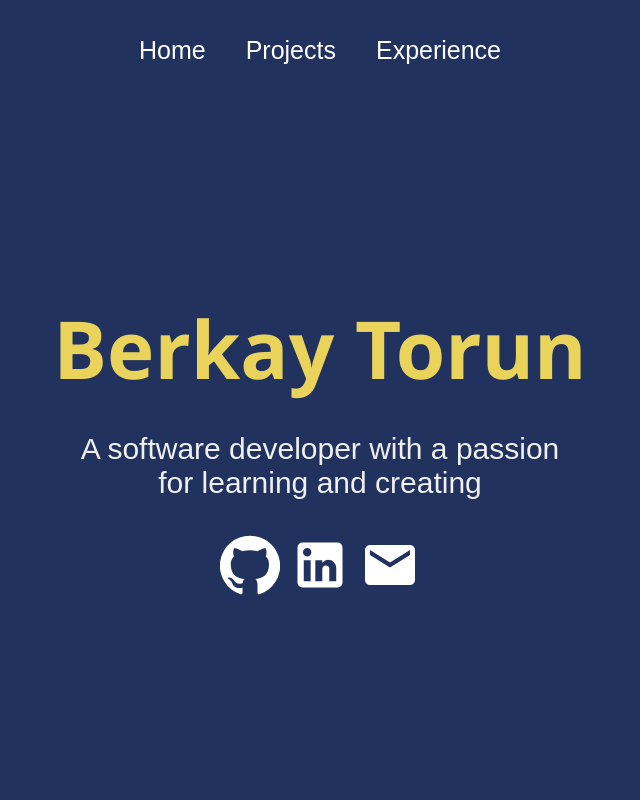
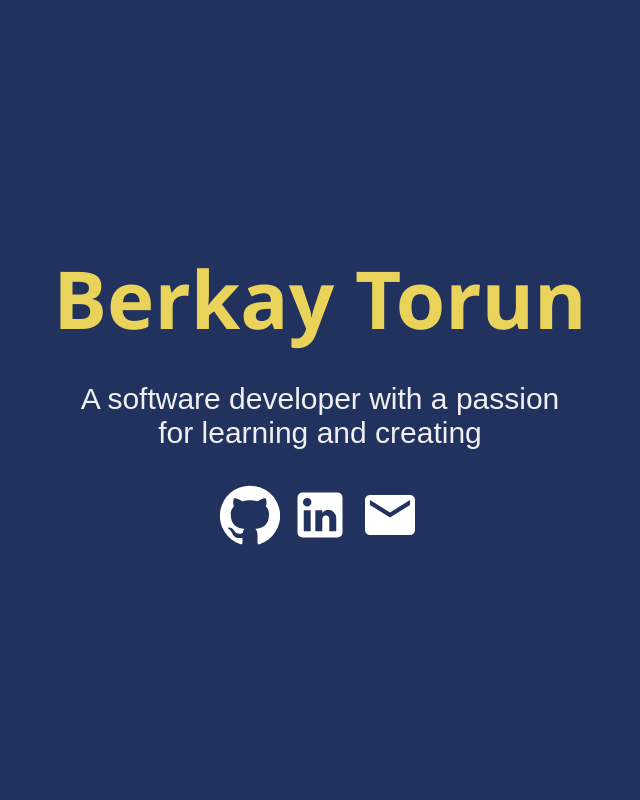
Before and after one commit to berkaytorun/berkaytorun.github.io, a React (Create React App) app: page / in a window 1280 px wide. Shown: the top 800 px of the page, without its empty margins (320-960 px from the left). Built offline with nearby package versions, Linux system fonts and the light colour scheme.

Commit message:
Removed Navbar and viewport height tweaks

```diff
--- a/src/App.js
+++ b/src/App.js
@@ -3,7 +3,6 @@ import { BrowserRouter as Router, Routes, Route } from 'react-router-dom';
 import Home from './pages/Home';
 import Experience from './pages/Experience';
 import Projects from './pages/Projects';
-import NavBar from './components/NavBar';
 import Footer from './components/Footer';
 import ProjectDisplay from './pages/ProjectDisplay';
 
@@ -11,7 +10,6 @@ function App() {
 	return (
 		<div className='App'>
 			<Router>
-				<NavBar />
 				<Routes>
 					<Route path='/' element={<Home />} />
 					<Route path='/projects' element={<Projects />} />
--- a/src/styles/Home.css
+++ b/src/styles/Home.css
@@ -7,7 +7,7 @@
 
 .about {
   width: 100%;
-  height: calc(100vh - 100px);
+  height: 100vh;
   display: flex;
   flex-direction: column;
   justify-content: center;
@@ -39,6 +39,7 @@
 .skills {
   font-size: 35px;
   width: 100%;
+  height: 100vh;
   display: flex;
   justify-content: center;
   flex-direction: column;
```
